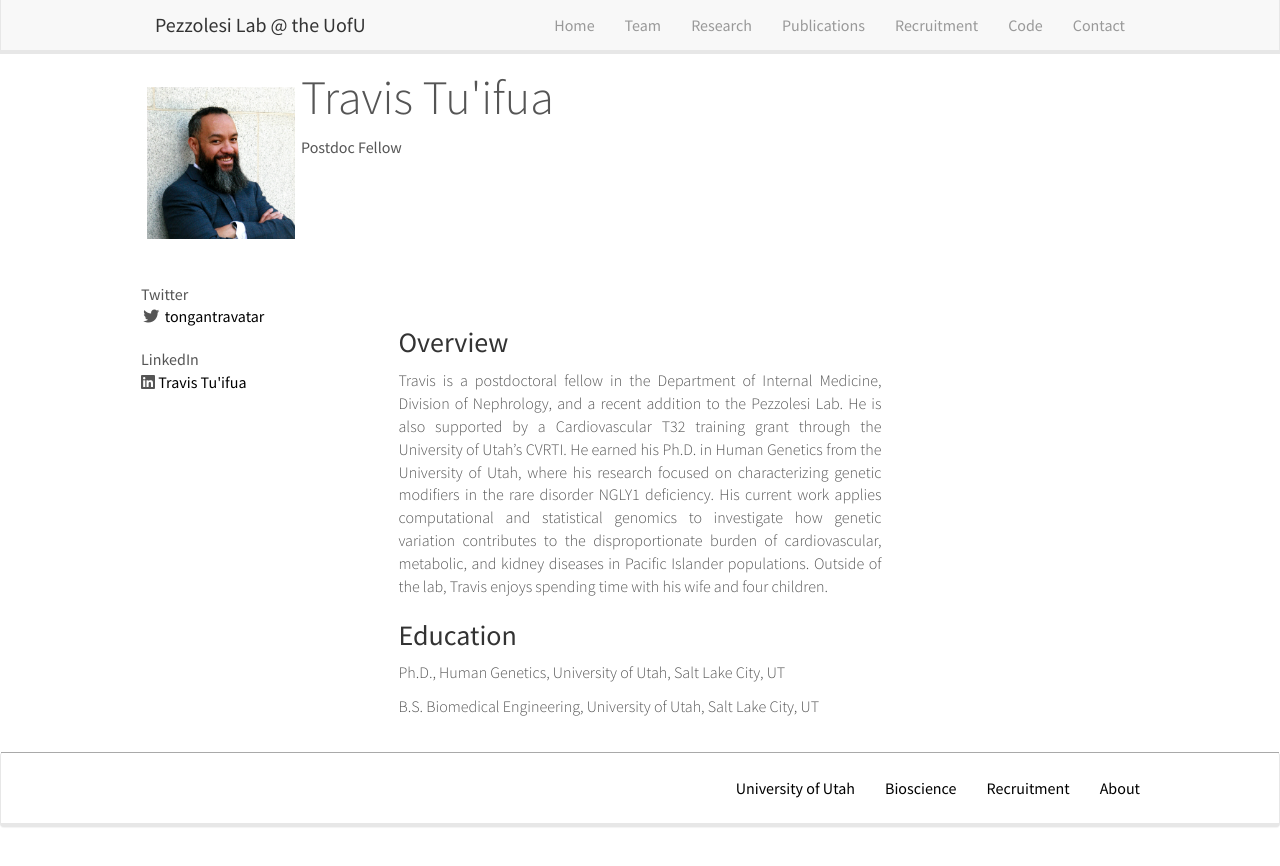
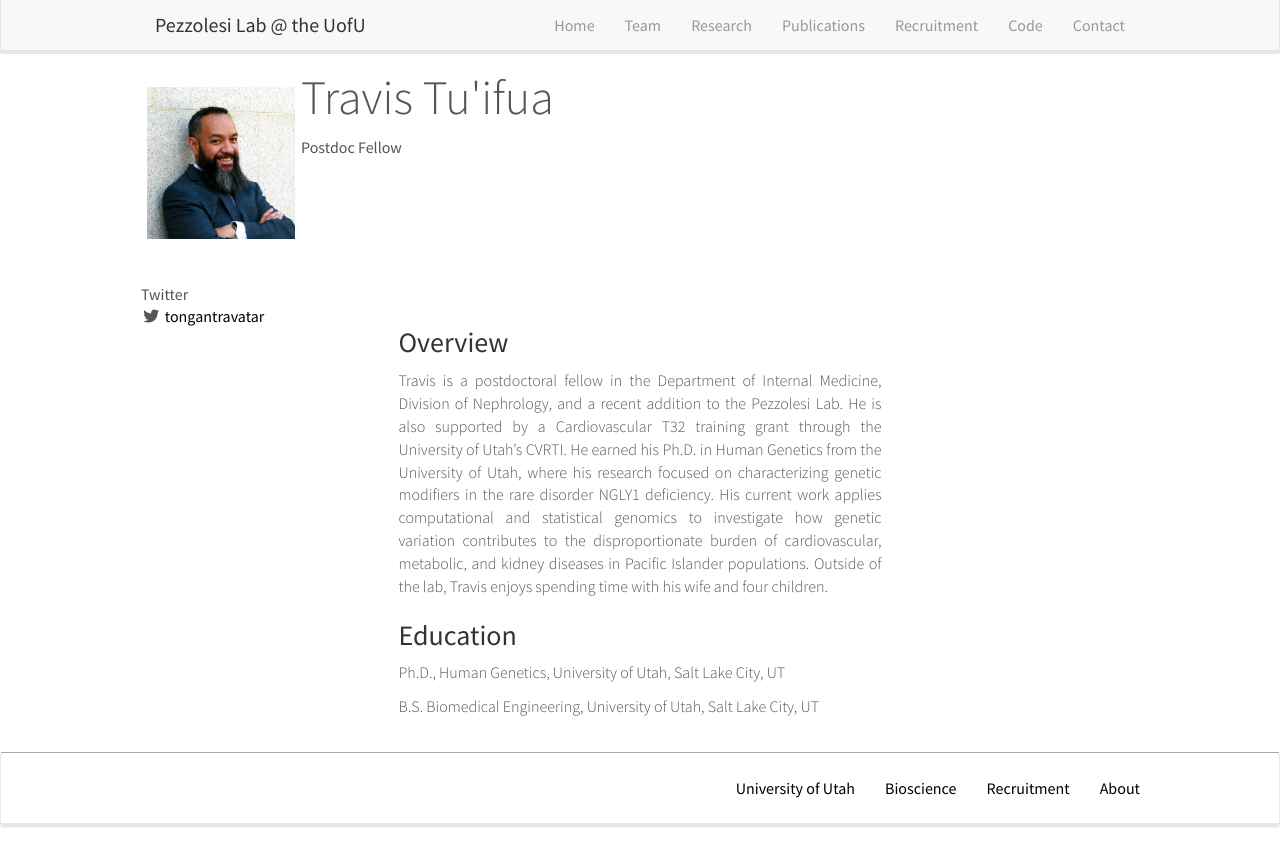
Before and after one commit to PezzolesiLab/pezzolesilab, a Jekyll site: the page built from team/travistuifua.md, in a window 1280 px wide. Shown: the top 866 px of the page. Built offline with Jekyll 4.4.1, drawn with Linux system fonts in a browser that asks for light colours; nearby versions of some CDN libraries; part of the change alters nothing that is shown.

Commit message:
Update travistuifua.md by removing ucsf entry
Removed 'ucsf' entry and updated 'linkedin' link.

```diff
--- a/team/travistuifua.md
+++ b/team/travistuifua.md
@@ -8,8 +8,6 @@ twitter: tongantravatar
 github:
 scholar:
 photo: Travis.jpg
-ucsf:
-linkedin: https://www.linkedin.com/in/travis-tu-ifua-phd-4a08241ba/
 ---
 
 ### Overview
```
